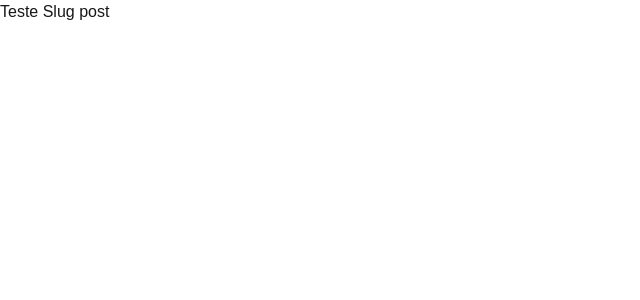
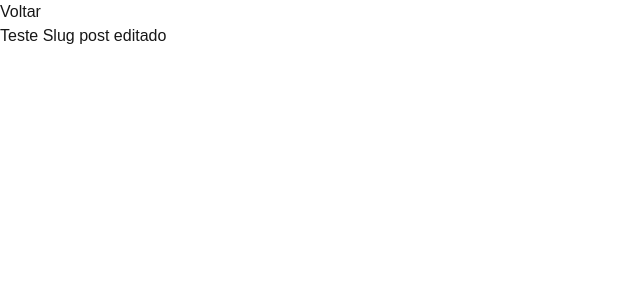
Before and after one commit to JHenryque/entendendo-nextjs, a Next.js app: page /teste/post in a window 1280 px wide. Shown: the top 300 px of the page, without its empty margins (0-640 px from the left). Built offline with nearby package versions, Linux system fonts and the light colour scheme.

Commit message:
Navegação entre Páginas

```diff
--- a/src/app/page.tsx
+++ b/src/app/page.tsx
@@ -1,10 +1,12 @@
-import Image from "next/image";
+import Link from "next/link";
 
 export default function Home() {
   return (
     <div className="font-sans grid grid-rows-[20px_1fr_20px] items-center justify-items-center min-h-screen p-8 pb-20 gap-16 sm:p-20">
       <main className="flex flex-col gap-[32px] row-start-2 items-center sm:items-start">
         <h1>Hello World</h1>
+        <Link href="/sobre">Sobre</Link>
+        <Link href="/teste/post">Teste</Link>
       </main>
     </div>
   );
--- /dev/null
+++ b/src/app/sobre/page.tsx
@@ -0,0 +1,9 @@
+const sobre = () => {
+  return (
+    <div>
+      <h1>Página de Sobre</h1>
+    </div>
+  );
+};
+
+export default sobre;
--- a/src/app/teste/[slug]/page.tsx
+++ b/src/app/teste/[slug]/page.tsx
@@ -1,4 +1,5 @@
 import { Metadata } from "next";
+import Link from "next/link";
 
 type TestProps = {
   params: { slug: number };
@@ -9,5 +10,10 @@ export const metadata: Metadata = {
 };
 
 export default function TesteSlug({ params }: TestProps) {
-  return <div>Teste Slug {params.slug}</div>;
+  return (
+    <>
+      <Link href="/">Voltar</Link>
+      <div>Teste Slug {params.slug} editado</div>
+    </>
+  );
 }
```
